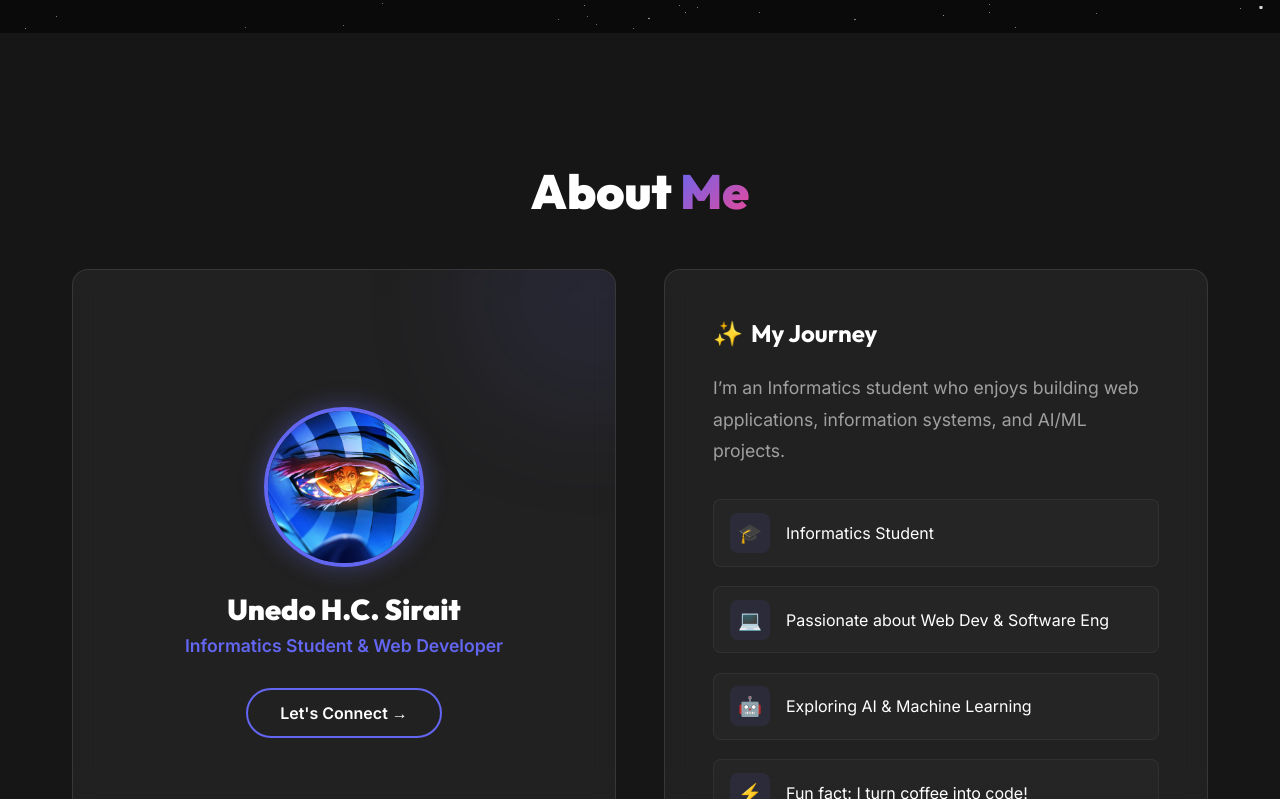
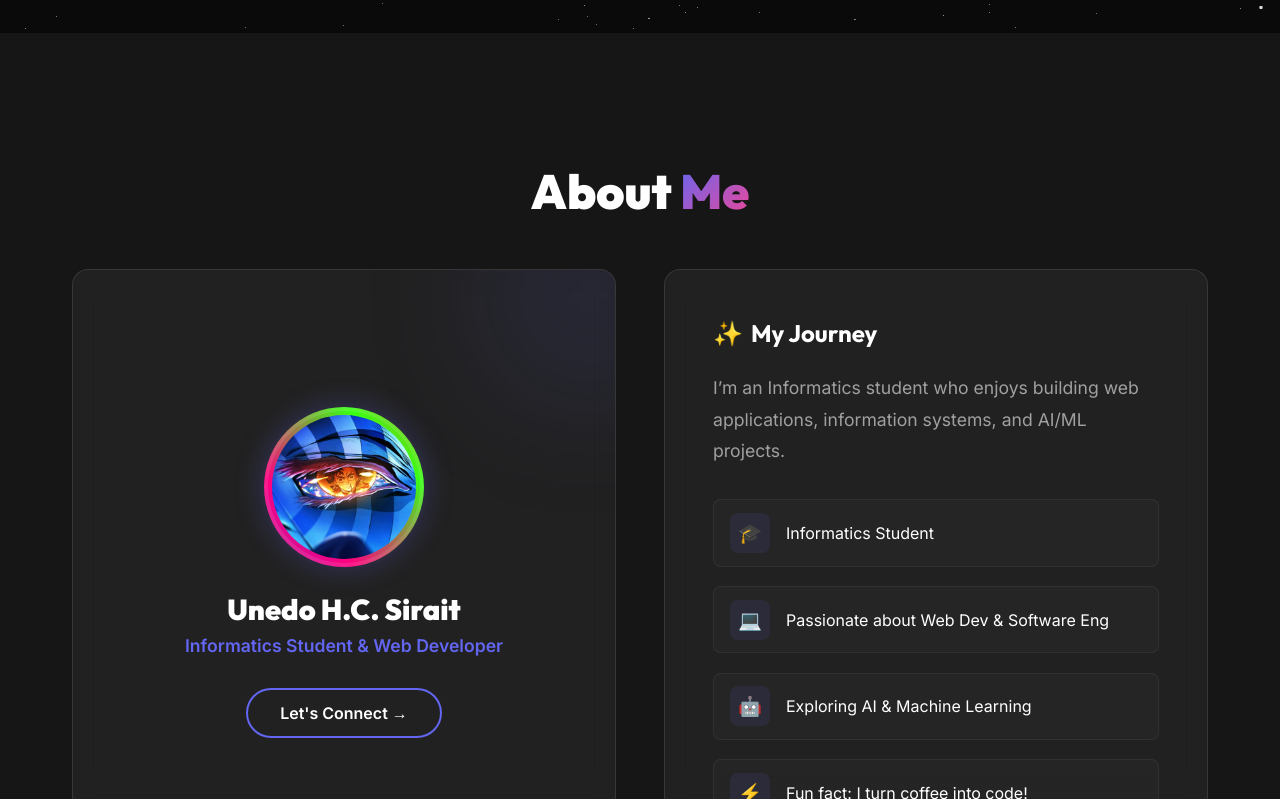
Before and after one commit to unedohcsirait/portfolio-unedo, a Next.js app: page / in a window 1280 px wide. Shown: the part 767-1566 px from the top of the page. Built offline with nearby package versions, Linux system fonts and the light colour scheme; no server answers; the database is empty.

Commit message:
update design home page

```diff
--- a/src/app/page.module.css
+++ b/src/app/page.module.css
@@ -70,3 +70,30 @@
   grid-template-columns: repeat(auto-fit, minmax(300px, 1fr));
   gap: 2rem;
 }
+
+.gradientBorder {
+  background: linear-gradient(
+    45deg,
+    #00f3ff, #7b2cbf, #ff007f, #39ff14,
+    #ff5722, #6f00ff, #00f3ff
+  );
+  background-size: 300% 300%;
+  animation: gradient-walk 6s linear infinite;
+  padding: 4px;
+  border: 4px solid var(--glass-border);
+  overflow: hidden;
+  box-shadow: 0 0 30px rgba(99, 102, 241, 0.3);
+}
+
+.gradientBorder img {
+  width: 100%;
+  height: 100%;
+  object-fit: cover;
+  border-radius: inherit;
+}
+
+@keyframes gradient-walk {
+  0% { background-position: 0% 50%; }
+  50% { background-position: 100% 50%; }
+  100% { background-position: 0% 50%; }
+}
--- a/src/app/page.tsx
+++ b/src/app/page.tsx
@@ -137,8 +137,8 @@ export default function Home() {
                 </motion.div>
 
                 {/* Profile Image Wrapper */}
-                <div style={{ width: '100%', height: '100%', borderRadius: '30% 70% 70% 30% / 30% 30% 70% 70%', overflow: 'hidden', border: '4px solid var(--glass-border)', background: 'linear-gradient(135deg, var(--accent-1), var(--accent-2))', padding: '4px' }}>
-                  <img src="/profile.jpg" alt="Profile" style={{ width: '100%', height: '100%', objectFit: 'cover', borderRadius: 'inherit' }} />
+                <div className={styles.gradientBorder} style={{ width: '100%', height: '100%', position: 'relative', zIndex: 1, borderRadius: '30% 70% 70% 30% / 30% 30% 70% 70%' }}>
+                  <img src="/profile.jpg" alt="Profile" />
                 </div>
               </div>
             </motion.div>
@@ -162,8 +162,8 @@ export default function Home() {
               >
                 <div style={{ position: 'absolute', top: '-50px', right: '-50px', width: '150px', height: '150px', background: 'var(--accent-1)', filter: 'blur(80px)', opacity: 0.2 }}></div>
 
-                <motion.div whileHover={{ scale: 1.05 }} style={{ width: '160px', height: '160px', borderRadius: '50%', overflow: 'hidden', border: '4px solid var(--accent-1)', marginBottom: '1.5rem', display: 'flex', alignItems: 'center', justifyContent: 'center', boxShadow: '0 0 25px rgba(99, 102, 241, 0.4)' }}>
-                  <img src="/profile.jpg" alt="Unedo H.C. Sirait" style={{ width: '100%', height: '100%', objectFit: 'cover' }} />
+                <motion.div whileHover={{ scale: 1.05 }} className={styles.gradientBorder} style={{ width: '160px', height: '160px', borderRadius: '50%', marginBottom: '1.5rem', display: 'flex', alignItems: 'center', justifyContent: 'center' }}>
+                  <img src="/profile.jpg" alt="Unedo H.C. Sirait" />
                 </motion.div>
 
                 <h3 style={{ fontSize: '1.8rem', marginBottom: '0.5rem', fontWeight: 800 }}>{profile?.name || 'Unedo H.C. Sirait'}</h3>
```
